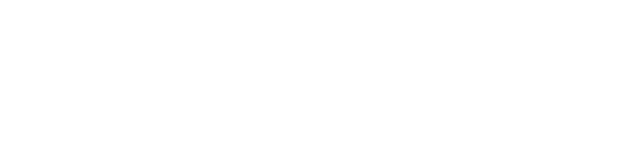
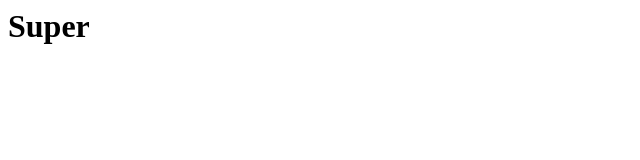
Before and after one commit to Industry-Gtag/ResurgenceWebsite, a plain HTML site: page Index.html in a window 1280 px wide. Shown: the whole page, without its empty margins (0-640 px from the left). Drawn offline with Linux system fonts and the light colour scheme.

Commit message:
Add files via upload

```diff
--- a/Index.html
+++ b/Index.html
@@ -1,5 +1,8 @@
-<html>
+<html lang="en">
   <head>
     <title>Test</title>
   </head>
+  <body>
+    <h1>Super</h1>
+  </body>
 </html>
```
